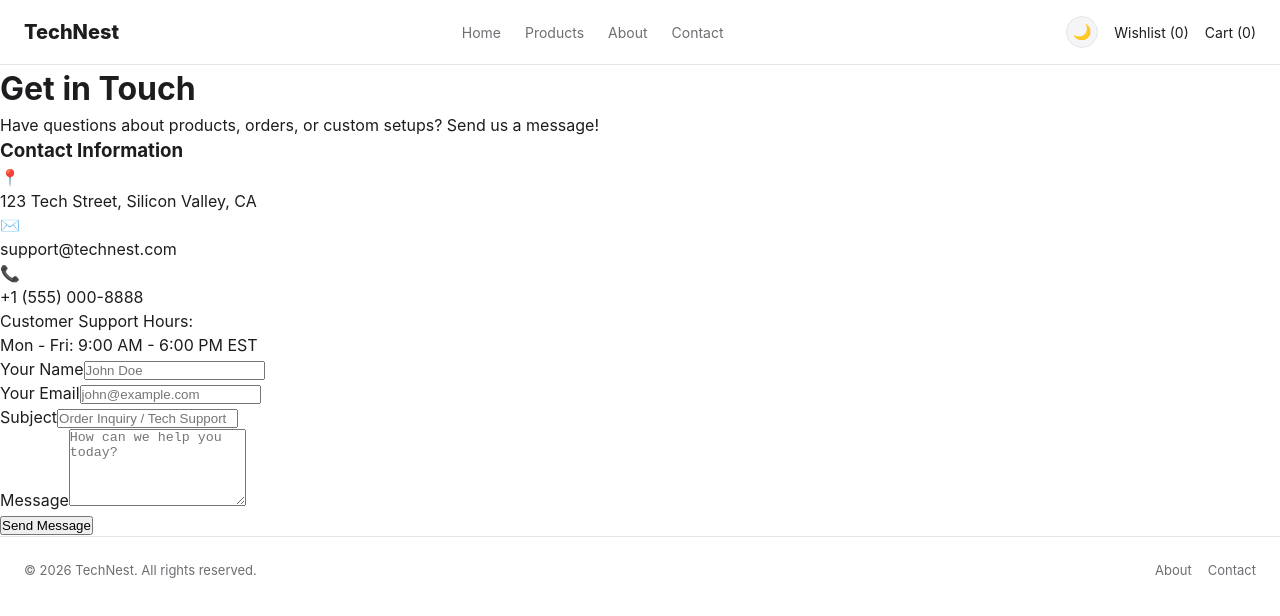
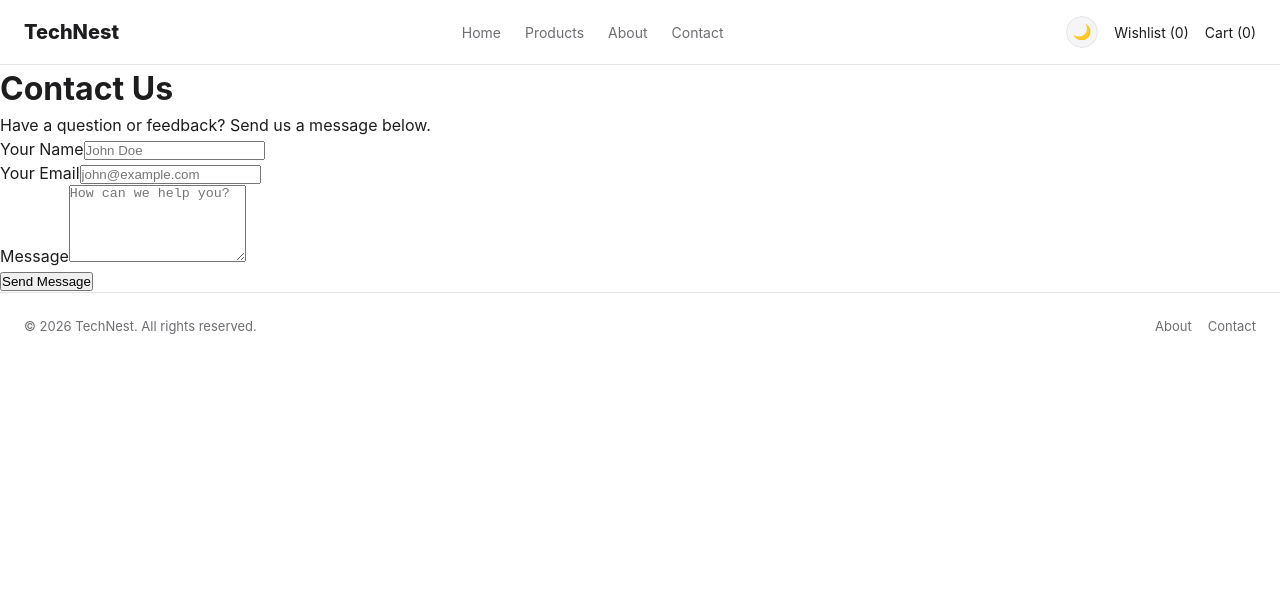
Before and after one commit to ShaheerAsjad/Technest, a Next.js app: page /contact in a window 1280 px wide. Shown: the top 616 px of the page. Built offline with nearby package versions, Linux system fonts and the light colour scheme.

Commit message:
fix: restore original contact ui with formspree

```diff
--- a/app/contact/page.js
+++ b/app/contact/page.js
@@ -5,22 +5,16 @@ import { useApp } from '@/context/AppContext';
 
 export default function ContactPage() {
   const { showToast } = useApp();
-  const [submitting, setSubmitting] = useState(false);
+  const [loading, setLoading] = useState(false);
   const [formData, setFormData] = useState({
     name: '',
     email: '',
-    subject: '',
     message: '',
   });
 
-  const handleChange = (e) => {
-    const { name, value } = e.target;
-    setFormData((prev) => ({ ...prev, [name]: value }));
-  };
-
   const handleSubmit = async (e) => {
     e.preventDefault();
-    setSubmitting(true);
+    setLoading(true);
 
     const data = new FormData(e.target);
 
@@ -34,145 +28,73 @@ export default function ContactPage() {
       });
 
       if (response.ok) {
-        showToast('Thank you! Your message has been sent successfully.');
-        setFormData({ name: '', email: '', subject: '', message: '' });
+        showToast('Thank you! Your message has been sent.');
+        setFormData({ name: '', email: '', message: '' });
       } else {
-        showToast('Something went wrong. Please try again.', 'danger');
+        showToast('Failed to send message. Please try again.', 'danger');
       }
     } catch (error) {
-      showToast('Network error. Please check your internet connection.', 'danger');
+      showToast('Network error. Please try again.', 'danger');
     } finally {
-      setSubmitting(false);
+      setLoading(false);
     }
   };
 
   return (
-    <div className="min-h-screen bg-slate-50 py-12 px-4 sm:px-6 lg:px-8">
-      <div className="max-w-4xl mx-auto">
-        <div className="text-center mb-10">
-          <h1 className="text-3xl font-extrabold text-slate-900 sm:text-4xl">Get in Touch</h1>
-          <p className="mt-3 text-lg text-slate-600">
-            Have questions about products, orders, or custom setups? Send us a message!
+    <div className="container py-12">
+      <h1 className="text-3xl font-bold mb-6">Contact Us</h1>
+      <p className="text-muted-foreground mb-8">
+        Have a question or feedback? Send us a message below.
       </p>
-        </div>
 
-        <div className="grid grid-cols-1 md:grid-cols-3 gap-8">
-          {/* Contact Info Sidebar */}
-          <div className="bg-white p-6 rounded-xl shadow-sm border border-slate-100 flex flex-col justify-between">
+      <form onSubmit={handleSubmit} className="max-w-xl space-y-4">
         <div>
-              <h3 className="text-lg font-bold text-slate-900 mb-4">Contact Information</h3>
-              <div className="space-y-4 text-sm text-slate-600">
-                <div className="flex items-start gap-3">
-                  <span className="text-blue-600 font-bold">📍</span>
-                  <p>123 Tech Street, Silicon Valley, CA</p>
-                </div>
-                <div className="flex items-center gap-3">
-                  <span className="text-blue-600 font-bold">✉️</span>
-                  <p>support@technest.com</p>
-                </div>
-                <div className="flex items-center gap-3">
-                  <span className="text-blue-600 font-bold">📞</span>
-                  <p>+1 (555) 000-8888</p>
-                </div>
-              </div>
-            </div>
-
-            <div className="mt-8 pt-6 border-t border-slate-100">
-              <p className="text-xs text-slate-500">
-                Customer Support Hours:
-                <br />
-                Mon - Fri: 9:00 AM - 6:00 PM EST
-              </p>
-            </div>
-          </div>
-
-          {/* Form Section */}
-          <div className="md:col-span-2 bg-white p-8 rounded-xl shadow-sm border border-slate-100">
-            <form onSubmit={handleSubmit} className="space-y-5">
-              <div className="grid grid-cols-1 sm:grid-cols-2 gap-4">
-                <div>
-                  <label htmlFor="name" className="block text-sm font-medium text-slate-700 mb-1">
-                    Your Name
-                  </label>
+          <label className="block text-sm font-medium mb-1">Your Name</label>
           <input
             type="text"
-                    id="name"
             name="name"
             value={formData.name}
-                    onChange={handleChange}
+            onChange={(e) => setFormData({ ...formData, name: e.target.value })}
             required
+            className="w-full border rounded p-2"
             placeholder="John Doe"
-                    className="w-full px-4 py-2.5 border border-slate-200 rounded-lg focus:ring-2 focus:ring-blue-500 focus:border-transparent outline-none transition text-slate-900 bg-slate-50 focus:bg-white"
           />
         </div>
 
         <div>
-                  <label htmlFor="email" className="block text-sm font-medium text-slate-700 mb-1">
-                    Your Email
-                  </label>
+          <label className="block text-sm font-medium mb-1">Your Email</label>
           <input
             type="email"
-                    id="email"
             name="email"
             value={formData.email}
-                    onChange={handleChange}
+            onChange={(e) => setFormData({ ...formData, email: e.target.value })}
             required
+            className="w-full border rounded p-2"
             placeholder="john@example.com"
-                    className="w-full px-4 py-2.5 border border-slate-200 rounded-lg focus:ring-2 focus:ring-blue-500 focus:border-transparent outline-none transition text-slate-900 bg-slate-50 focus:bg-white"
-                  />
-                </div>
-              </div>
-
-              <div>
-                <label htmlFor="subject" className="block text-sm font-medium text-slate-700 mb-1">
-                  Subject
-                </label>
-                <input
-                  type="text"
-                  id="subject"
-                  name="subject"
-                  value={formData.subject}
-                  onChange={handleChange}
-                  required
-                  placeholder="Order Inquiry / Tech Support"
-                  className="w-full px-4 py-2.5 border border-slate-200 rounded-lg focus:ring-2 focus:ring-blue-500 focus:border-transparent outline-none transition text-slate-900 bg-slate-50 focus:bg-white"
           />
         </div>
 
         <div>
-                <label htmlFor="message" className="block text-sm font-medium text-slate-700 mb-1">
-                  Message
-                </label>
+          <label className="block text-sm font-medium mb-1">Message</label>
           <textarea
-                  id="message"
             name="message"
-                  rows="5"
+            rows={5}
             value={formData.message}
-                  onChange={handleChange}
+            onChange={(e) => setFormData({ ...formData, message: e.target.value })}
             required
-                  placeholder="How can we help you today?"
-                  className="w-full px-4 py-2.5 border border-slate-200 rounded-lg focus:ring-2 focus:ring-blue-500 focus:border-transparent outline-none transition text-slate-900 bg-slate-50 focus:bg-white resize-none"
-                ></textarea>
+            className="w-full border rounded p-2"
+            placeholder="How can we help you?"
+          />
         </div>
 
         <button
           type="submit"
-                disabled={submitting}
-                className="w-full bg-blue-600 hover:bg-blue-700 text-white font-semibold py-3 px-6 rounded-lg transition duration-200 shadow-md hover:shadow-lg disabled:opacity-50 disabled:cursor-not-allowed flex items-center justify-center gap-2"
+          disabled={loading}
+          className="bg-primary text-primary-foreground px-6 py-2 rounded font-medium disabled:opacity-50"
         >
-                {submitting ? (
-                  <>
-                    <span className="w-4 h-4 border-2 border-white border-t-transparent rounded-full animate-spin"></span>
-                    Sending...
-                  </>
-                ) : (
-                  'Send Message'
-                )}
+          {loading ? 'Sending...' : 'Send Message'}
         </button>
       </form>
     </div>
-        </div>
-      </div>
-    </div>
   );
 }
```
Lines whose indentation alone changed are shown as unchanged.
